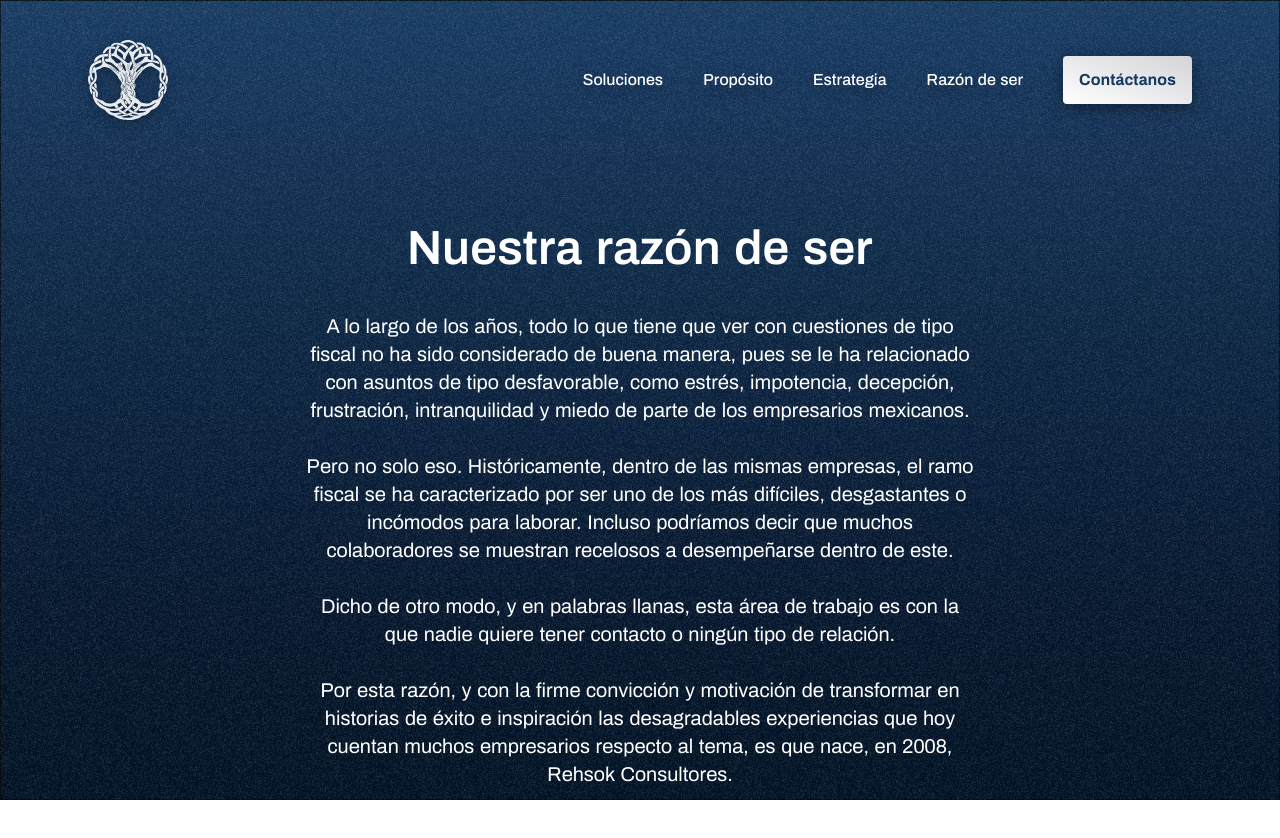
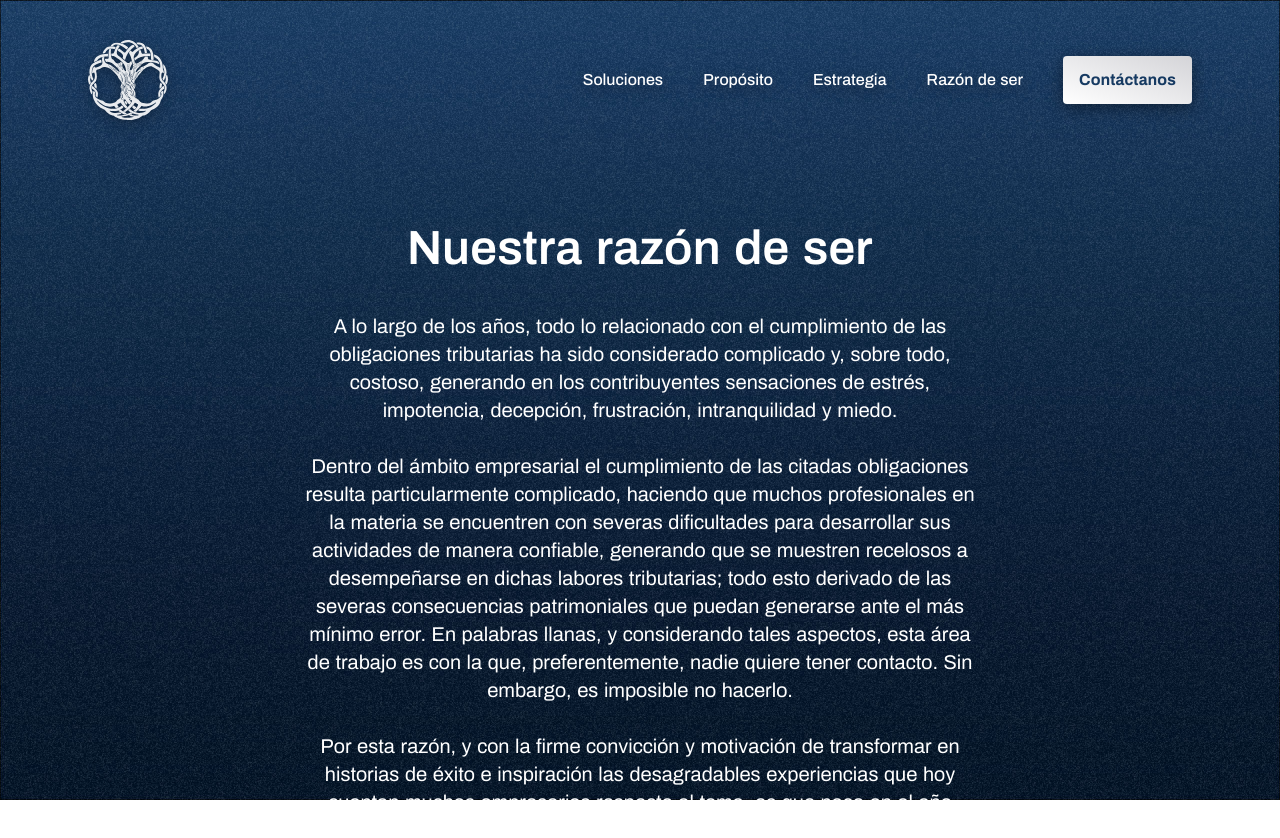
Before and after one commit to saufth/rehsok, a Next.js app: page /razon-de-ser in a window 1280 px wide. Shown: the top 838 px of the page. Built offline with nearby package versions, Linux system fonts and the light colour scheme; no server answers.

Commit message:
About content updated

```diff
--- a/package.json
+++ b/package.json
@@ -11,7 +11,7 @@
   },
   "dependencies": {
     "@emailjs/browser": "3.9.1",
-    "@vercel/analytics": "^0.1.5",
+    "@vercel/analytics": "0.1.5",
     "next": "13.0.2",
     "react": "18.2.0",
     "react-dom": "18.2.0"
--- a/src/components/sections/About.jsx
+++ b/src/components/sections/About.jsx
@@ -22,87 +22,86 @@ const About = () => {
         </Heading>
 
         <p className={textStyle}>
-          A lo largo de los años, todo lo que tiene que ver con cuestiones de tipo
-          fiscal no ha sido considerado de buena manera, pues se le ha relacionado
-          con asuntos de tipo desfavorable, como estrés, impotencia, decepción,
-          frustración, intranquilidad y miedo de parte de los empresarios mexicanos.
+          A lo largo de los años, todo lo relacionado con el cumplimiento de las
+          obligaciones tributarias ha sido considerado complicado y, sobre todo,
+          costoso, generando en los contribuyentes sensaciones de estrés, impotencia,
+          decepción, frustración, intranquilidad y miedo.
           <br/><br/>
-          Pero no solo eso. Históricamente, dentro de las mismas empresas, el ramo
-          fiscal se ha caracterizado por ser uno de los más difíciles, desgastantes
-          o incómodos para laborar. Incluso podríamos decir que muchos colaboradores
-          se muestran recelosos a desempeñarse dentro de este.
+          Dentro del ámbito empresarial el cumplimiento de las citadas obligaciones
+          resulta particularmente complicado, haciendo que muchos profesionales en la
+          materia se encuentren con severas dificultades para desarrollar sus actividades
+          de manera confiable, generando que se muestren recelosos a desempeñarse en dichas
+          labores tributarias; todo esto derivado de las severas consecuencias patrimoniales
+          que puedan generarse ante el más mínimo error. En palabras llanas, y considerando
+          tales aspectos, esta área de trabajo es con la que, preferentemente, nadie quiere
+          tener contacto. Sin embargo, es imposible no hacerlo.
           <br/><br/>
-          Dicho de otro modo, y en palabras llanas, esta área de trabajo es con la
-          que nadie quiere tener contacto o ningún tipo de relación.
+          Por esta razón, y con la firme convicción y motivación de transformar en historias
+          de éxito e inspiración las desagradables experiencias que hoy cuentan muchos empresarios
+          respecto al tema, es que nace en el año 2008 Rehsok Consultores.
           <br/><br/>
-          Por esta razón, y con la firme convicción y motivación de transformar
-          en historias de éxito e inspiración las desagradables experiencias
-          que hoy cuentan muchos empresarios respecto al tema, es que nace,
-          en 2008, Rehsok Consultores.
+          A diferencia de lo que comúnmente se piensa, llevar una correcta administración en el
+          cumplimiento de las obligaciones fiscales resulta ser una fuente de posibilidades y
+          oportunidades de innovación, progreso y bienestar a corto, mediano y largo plazo para
+          el legado empresarial de nuestros clientes que, sobra decirlo, son nuestra razón de ser
+          y, sobre todo, nuestra prioridad.
           <br/><br/>
-          El área fiscal, a diferencia de lo que muchas personas piensan es, en
-          realidad, una fuente de posibilidades y oportunidades de innovación,
-          progreso y bienestar a corto, mediano y largo plazo para el legado
-          empresarial de nuestros clientes que, sobra decirlo, son nuestra razón
-          de ser y, sobre todo, nuestra prioridad.
+          Ahora bien, no hay mejor símbolo para un legado que el árbol de la vida, mismo que
+          representa a Rehsok Consultores.
           <br/><br/>
-          Ahora bien, no hay mejor símbolo para un legado que el árbol de la vida,
-          mismo que representa a Rehsok Consultores.
+          Ahora bien, no hay mejor símbolo para un legado que el árbol de la vida, mismo que
+          representa a Rehsok Consultores.
           <br/><br/>
-          Existe una razón por la que se ha elegido el símbolo del árbol de entre
-          tantos; la cual es, por demás, de interés.
+          A lo largo de la historia, para muchas culturas y civilizaciones el árbol de la
+          vida ha tenido diferentes significados y simbolismos. No obstante, en todas ellas
+          existe uno en común: el ciclo de la vida.
           <br/><br/>
-          A lo largo de la historia, para muchas culturas y civilizaciones el árbol
-          de la vida ha tenido diferentes significados y simbolismos. No obstante,
-          en todas ellas existe uno en común: el ciclo de la vida.
+          El tronco como metáfora representa esa unión tan específica entre la vida y la
+          muerte, mientras que las ramas representan las muchas posibilidades y caminos
+          que hay a lo largo de este gran viaje que es la vida.
           <br/><br/>
-          El tronco como metáfora representa esa unión tan específica entre la vida
-          y la muerte, mientras que las ramas representan las muchas posibilidades y
-          caminos que hay a lo largo de este gran viaje que es la vida.
+          Y es que, aunque todos en este mundo compartimos un destino en común, el viaje
+          no tiene por qué ser el mismo.
           <br/><br/>
-          Y es que, aunque todos en este mundo compartimos un destino en común,
-          el viaje no tiene por qué ser el mismo.
+          Tomando en cuenta esa convicción y simbología, en Rehsok Consultores buscamos
+          que la razón de ser de tu empresa se diferencie de las demás en cada una de
+          las etapas que le tocará enfrentar.
           <br/><br/>
-          Tomando en cuenta esa convicción y simbología, en Rehsok Consultores
-          buscamos que la razón de ser de tu empresa se diferencie de las demás
-          en cada una de las etapas que le tocará enfrentar.
+          Tomando en cuenta esa convicción y simbología, en Rehsok Consultores buscamos que
+          la razón de ser de tu empresa se diferencie de las demás en cada una de las etapas
+          que le tocará enfrentar.
           <br/><br/>
-          Seguramente ahora mismo salta a la vista una pregunta: ¿Qué tiene que
-          ver esto con mis negocios?
+          Las empresas son como un ser vivo: tienen un ciclo. El nacimiento se da en la firma
+          del acta constitutiva. Luego, en la juventud de las organizaciones es en donde se dará
+          el fortalecimiento necesario, a través de estrategias y decisiones, que será crucial y
+          determinante en la madurez de las empresas, etapa en la que se busca una consolidación
+          fuerte y saludable. De ahí se deduce que la máxima obtención de frutos futuros depende
+          del correcto manejo en las etapas de crecimiento, en cuanto a planeación, organización
+          y toma adecuada de decisiones. Si se ha tenido una vida saludable y se han tomado los
+          caminos pertinentes, serán mayores las posibilidades de disfrutar las recompensas del
+          trabajo y del dinero invertidos.
           <br/><br/>
-          La respuesta supera las expectativas.
-          <br/><br/>
-          Las empresas son como un ser vivo: tienen un ciclo. El nacimiento se da en
-          la firma del acta constitutiva. Luego, en la juventud de las organizaciones es
-          en donde se da el fortalecimiento necesario, a través de estrategias y decisiones,
-          que será crucial y determinante en la madurez de las empresas, etapa en la que se
-          busca una consolidación fuerte y saludable. De ahí se deduce que la máxima obtención
-          de frutos futuros depende del correcto manejo de las etapas de crecimiento, en cuanto
-          a planeación, organización y toma adecuada de decisiones. Si se ha tenido una vida
-          saludable y se han tomado los caminos adecuados, serán mayores las posibilidades de
-          disfrutar las recompensas del trabajo y del dinero invertidos.
-          <br/><br/>
-          Aquí surge la pregunta capital de todo este asunto: ¿Cuál es la mejor etapa para planear
-          y realizar todo lo relacionado con los asuntos fiscales del negocio? La cuestión es compleja
-          y requiere de observaciones puntuales para poderse responder adecuadamente.
+          Aquí surge una pregunta capital: ¿Cuál es la mejor etapa para planear y realizar todo
+          lo relacionado con los asuntos fiscales del negocio? La cuestión es compleja y requiere
+          de observaciones puntuales para poderse responder adecuadamente.
           <br/><br/>
           Generalmente, tanto empresarios como emprendedores consideran oportuno comenzar a planear
           desde el nacimiento de la organización. Aunque parezca lo contrario, esta respuesta está
-          lejos de ser acertada.
+          lejos de ser oportuna.
           <br/><br/>
-          Es desde antes del nacimiento de la empresa, en la planeación integral de toda la organización
-          el cuándo se debe tomar en cuenta el aspecto fiscal. Como parte esencial para el funcionamiento
-          de las organizaciones, es capital observar en su gestación el tema fiscal y darle la atención
-          necesaria.  Todo esto con el objetivo de que a su nacimiento los pasos sean firmes, seguros y
-          llenos de confianza, pues sabemos el gran trabajo que conlleva la realización y la puesta en
-          marcha de un negocio.
+          Es desde antes del nacimiento de la empresa, en la planeación integral de toda la organización,
+          cuando se debe tomar en cuenta el aspecto fiscal. Como parte esencial para el funcionamiento de
+          las organizaciones, es capital observar en su gestación el tema fiscal y darle la atención que
+          requiere. Todo esto con el objetivo de que a su nacimiento los pasos sean firmes, seguros y llenos
+          de confianza, pues sabemos el gran trabajo que conlleva la realización y la puesta en marcha de un
+          negocio.
           <br/><br/>
-          Las posibilidades de éxito a futuro de la empresa dependerán de estos pasos previos, que es
-          cuando se le debe arropar y proteger de todas las amenazas y debilidades que puedan surgir.
+          Las posibilidades de éxito a futuro de la empresa dependerán de estos pasos previos. Momento en el
+          cual se le debe arropar y proteger de todas las amenazas y debilidades que puedan surgir.
           <br/><br/>
-          En Rehsok Consultores buscamos solamente un objetivo: Más y mejores posibilidades de éxito para
-          que, a través de nuestros servicios de compliance y planeación fiscal, nuestros clientes puedan
-          construir un patrimonio empresarial para su comunidad, para sus familias y para ellos mismos.
+          En Rehsok Consultores buscamos solamente un objetivo: Más y mejores posibilidades de éxito para que,
+          a través de nuestros servicios de compliance y planeación fiscal, nuestros clientes puedan construir
+          un patrimonio empresarial para su comunidad, para sus familias y para ellos mismos.
           <br/><br/>
           Permítenos ser tus compañeros de viaje.
         </p>
--- a/src/styles/sections/About.module.css
+++ b/src/styles/sections/About.module.css
@@ -1,13 +1,16 @@
 .layoutStyle {
   @apply
     /* Spacing */
-    mt-16 md:mt-24 lg:mt-32;
+    mt-16 md:mt-24 lg:mt-32
+    /* Typography */
+    select-none;
 }
 
 .textStyle {
   @apply
     /* Sizing */
     max-w-2xl
+    /* Spacing */
     /* Spacing */
     mt-6 md:mt-8 lg:mt-10
     /* Typography */
```
